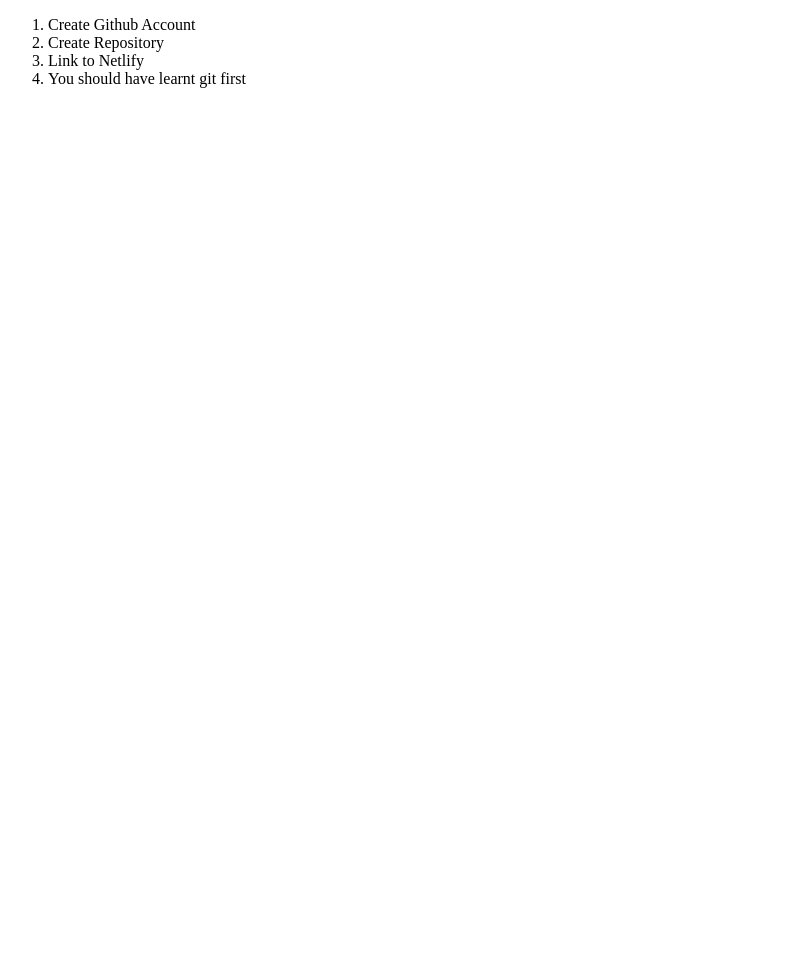
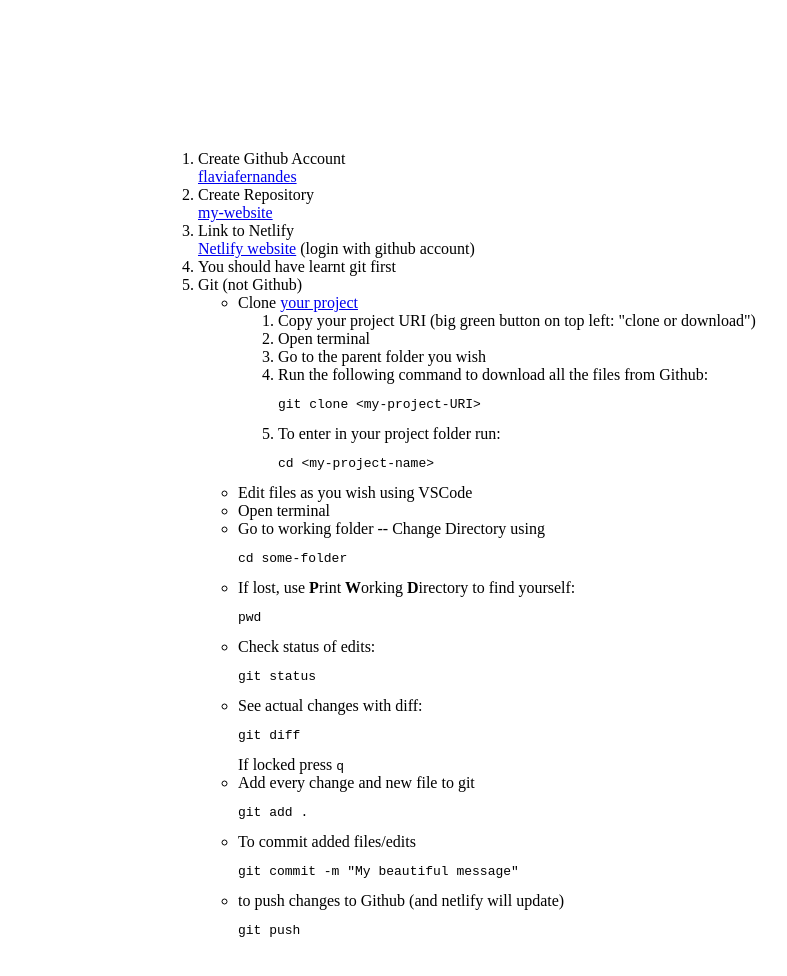
Before and after one commit to flaviafernandes/my-website, a plain HTML site: page how-to.html in a window 1280 px wide. Shown: the whole page, without its empty margins (0-787 px from the left). Before the commit the page ends 800 px from the top, so only its background shows below. Drawn offline with Linux system fonts and the light colour scheme.

Commit message:
My Beautiful Turini

```diff
--- a/how-to.html
+++ b/how-to.html
@@ -1,11 +1,46 @@
 <!DOCTYPE html>
 <html>
     <body>
-        <ol>
+        <ol style="margin: 150px;">
             <li>Create Github Account</li>
+            <a href="https://github.com/flaviafernandes">flaviafernandes</a>
             <li>Create Repository</li>
+            <a href="https://github.com/flaviafernandes/my-website">my-website</a>
             <li>Link to Netlify</li>
+            <a href="https://www.netlify.com/">Netlify website</a> (login with github account)
             <li>You should have learnt git first</li>
-        </ol>
+            <li>Git (not Github)</li>
+            <ul>
+                <li>Clone <a href="https://github.com/flaviafernandes/my-website">your project</a></li>
+                <ol>
+                    <li>Copy your project URI (big green button on top left: "clone or download")</li>
+                    <li>Open terminal</li>
+                    <li>Go to the parent folder you wish</li>
+                    <li>Run the following command to download all the files from Github:</li>
+                    <!-- Note here that we are using "&lt" instead of "<" and "&gt" instead of ">"
+                         Otherwise the browser would think that "<my-project-URI>" is a tag instead of plain text. -->
+                    <pre>git clone &ltmy-project-URI&gt</pre>
+                    <li>To enter in your project folder run:</li>
+                    <pre>cd &ltmy-project-name&gt</pre>
+                </ol>
+                <li>Edit files as you wish using VSCode</li>
+                <li>Open terminal</li>
+                <li>Go to working folder -- Change Directory using</li>
+                <pre>cd some-folder</pre>
+                <li>If lost, use <b>P</b>rint <b>W</b>orking <b>D</b>irectory to find yourself:</li>
+                <pre>pwd</pre>
+                <li>Check status of edits:</li>
+                <pre>git status</pre>
+                <li>See actual changes with diff:</li>
+                <pre>git diff</pre>
+                If locked press <pre style="display: inline;">q</pre>
+                <li>Add every change and new file to git</li>
+                <pre>git add .</pre>
+                <li>To commit added files/edits</li>
+                <pre>git commit -m "My beautiful message"</pre>
+                <li>to push changes to Github (and netlify will update)</li>
+                <pre>git push</pre>
+            </ul>
+        </ol style="margin: 30px;">
     </body>
 </html>
```
